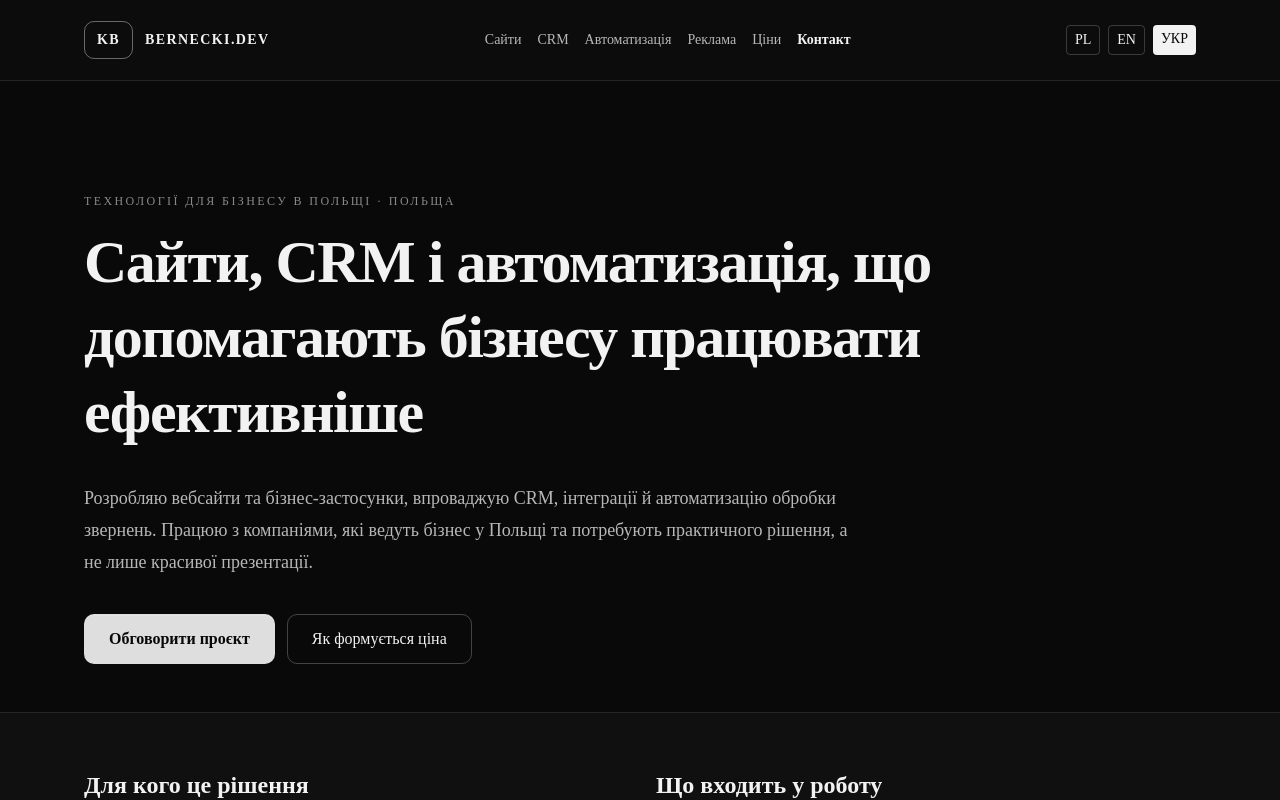
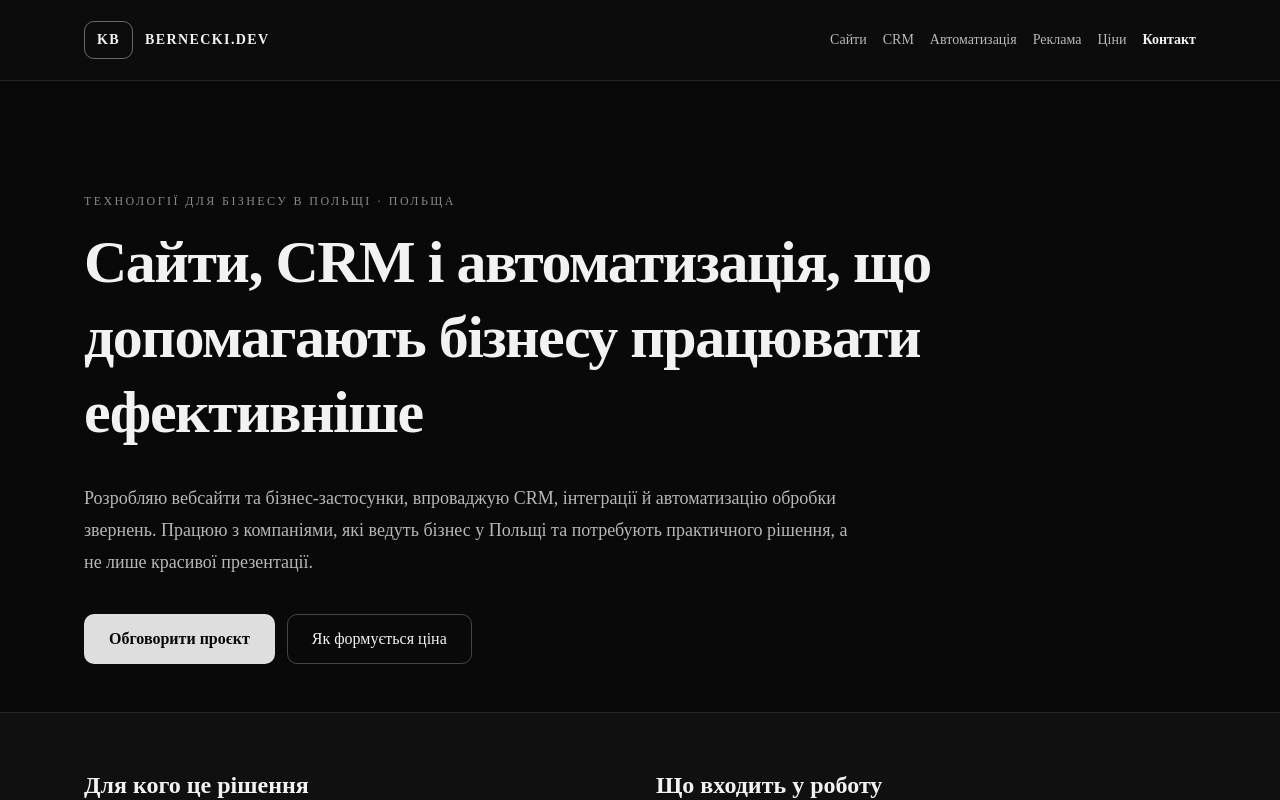
Before and after one commit to ft4k696bk6-prog/kacper-portfolio, a Next.js app: page /uk in a window 1280 px wide. Shown: the top 800 px of the page. Built offline with nearby package versions, Linux system fonts and the light colour scheme.

Commit message:
ui: remove visible language switches while keeping /uk landing routes

```diff
--- a/src/components/UkrainianLanding.tsx
+++ b/src/components/UkrainianLanding.tsx
@@ -10,7 +10,6 @@ export function UkrainianLanding({page}:{page:UkrainianSalesPage}){
    <div className="mx-auto flex min-h-20 max-w-6xl flex-wrap items-center justify-between gap-3 px-5 py-3">
     <Link href="/uk" className="flex items-center gap-3 text-sm font-semibold tracking-widest"><span className="rounded-lg border border-white/40 px-3 py-2">KB</span> BERNECKI.DEV</Link>
     <nav aria-label="Навігація" className="flex flex-wrap gap-x-4 gap-y-2 text-sm text-white/75">{nav.map(([href,label])=><Link key={href} href={href} className="hover:text-white">{label}</Link>)}<Link href="/uk/kontakty" className="font-semibold text-white">Контакт</Link></nav>
-    <div className="flex gap-2 text-sm"><Link href={page.pl} lang="pl" className="rounded border border-white/20 px-2 py-1">PL</Link><Link href={page.en} lang="en" className="rounded border border-white/20 px-2 py-1">EN</Link><span aria-current="page" className="rounded bg-white px-2 py-1 text-black">УКР</span></div>
    </div>
   </header>
   <main>
```
